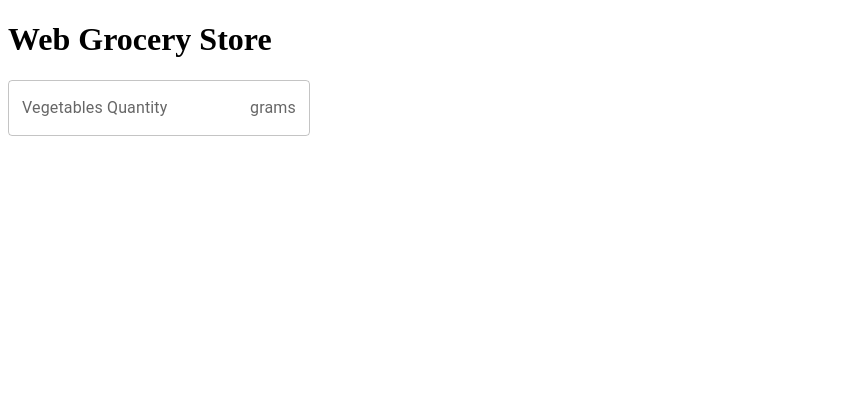
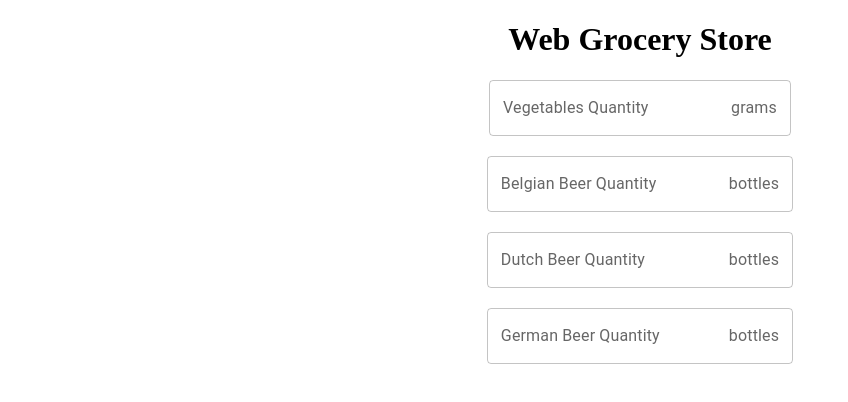
Before and after one commit to stenzeladam/Web-Grocery-Store, a React (Create React App) app in the folder Frontend/frontend/: page / in a window 1280 px wide. Shown: the top 402 px of the page, without its empty margins (0-848 px from the left). Built offline with nearby package versions, Linux system fonts and the light colour scheme.

Commit message:
Added components to add items to order

```diff
--- a/Frontend/frontend/src/App.css
+++ b/Frontend/frontend/src/App.css
@@ -2,37 +2,7 @@
   text-align: center;
 }
 
-.App-logo {
-  height: 40vmin;
-  pointer-events: none;
+/* Added spacing for inputs */
+.input-container {
+  margin: 20px 0;
 }
-
-@media (prefers-reduced-motion: no-preference) {
-  .App-logo {
-    animation: App-logo-spin infinite 20s linear;
-  }
-}
-
-.App-header {
-  background-color: #282c34;
-  min-height: 100vh;
-  display: flex;
-  flex-direction: column;
-  align-items: center;
-  justify-content: center;
-  font-size: calc(10px + 2vmin);
-  color: white;
-}
-
-.App-link {
-  color: #61dafb;
-}
-
-@keyframes App-logo-spin {
-  from {
-    transform: rotate(0deg);
-  }
-  to {
-    transform: rotate(360deg);
-  }
-}
--- a/Frontend/frontend/src/App.tsx
+++ b/Frontend/frontend/src/App.tsx
@@ -1,18 +1,48 @@
 import React, {useState} from 'react';
 import Vegetables from './components/Vegetables'
+import BelgianBeerInput from './components/BelgianBeer';
+import DutchBeerInput from './components/DutchBeer';
+import GermanBeerInput from './components/GermanBeer';
+import './App.css';
 
 const App: React.FC = () => {
 
   const [vegValue, setVegValue] = useState<number | null>();
+  const [BelgianBeerValue, setBelgianBeerValue] = useState<number | null>();
+  const [DutchBeerValue, setDutchBeerValue] = useState<number | null>();
+  const [GermanBeerValue, setGermanBeerValue] = useState<number | null>();
 
   const handleVegetablesChange = (value: number | null) => {
     setVegValue(value);
   };
 
+  const handleBelgianBeerChange = (value: number | null) => {
+    setBelgianBeerValue(value);
+  }
+
+  const handleDutchBeerChange = (value: number | null) => {
+    setDutchBeerValue(value);
+  }
+
+  const handleGermanBeerChange = (value: number | null) => {
+    setGermanBeerValue(value);
+  }
+
   return (
     <div className="App">
       <h1>Web Grocery Store</h1>
-      <Vegetables onChange={handleVegetablesChange}/>
+      <div className="input-container">
+        <Vegetables onChange={handleVegetablesChange} />
+      </div>
+      <div className="input-container">
+        <BelgianBeerInput onChange={handleBelgianBeerChange} />
+      </div>
+      <div className="input-container">
+        <DutchBeerInput onChange={handleDutchBeerChange} />
+      </div>
+      <div className="input-container">
+        <GermanBeerInput onChange={handleGermanBeerChange} />
+      </div>
     </div>
   );
 }
--- /dev/null
+++ b/Frontend/frontend/src/components/BelgianBeer.tsx
@@ -0,0 +1,41 @@
+import React, { useState, ChangeEvent } from 'react';
+import Box from '@mui/material/Box';
+import TextField from '@mui/material/TextField';
+import InputAdornment from '@mui/material/InputAdornment';
+
+interface BelgianBeerProps {
+  onChange: (value: number | null) => void;
+}
+
+const BelgianBeerInput: React.FC<BelgianBeerProps> = ({ onChange }) => {
+  const [value, setValue] = useState<number | null>(null);
+
+  const handleChange = (event: ChangeEvent<HTMLInputElement>) => {
+    const inputValue = event.target.value;
+    let numericValue = inputValue === '' ? null : parseInt(inputValue, 10);
+    if (numericValue !== null && numericValue < 0) {
+      numericValue = 0;
+    }
+    setValue(numericValue);
+    onChange(numericValue);
+  };
+
+  return (
+    <Box component="form" noValidate autoComplete="off">
+      <div>
+        <TextField
+          id="belgian-beer-number"
+          label="Belgian Beer Quantity"
+          type="number"
+          value={value ?? ''}
+          onChange={handleChange}
+          InputProps={{
+            endAdornment: <InputAdornment position="end">bottles</InputAdornment>,
+          }}
+        />
+      </div>
+    </Box>
+  );
+};
+
+export default BelgianBeerInput;
--- /dev/null
+++ b/Frontend/frontend/src/components/DutchBeer.tsx
@@ -0,0 +1,41 @@
+import React, { useState, ChangeEvent } from 'react';
+import Box from '@mui/material/Box';
+import TextField from '@mui/material/TextField';
+import InputAdornment from '@mui/material/InputAdornment';
+
+interface DutchBeerProps {
+  onChange: (value: number | null) => void;
+}
+
+const DutchBeerInput: React.FC<DutchBeerProps> = ({ onChange }) => {
+  const [value, setValue] = useState<number | null>(null);
+
+  const handleChange = (event: ChangeEvent<HTMLInputElement>) => {
+    const inputValue = event.target.value;
+    let numericValue = inputValue === '' ? null : parseInt(inputValue, 10);
+    if (numericValue !== null && numericValue < 0) {
+      numericValue = 0;
+    }
+    setValue(numericValue);
+    onChange(numericValue);
+  };
+
+  return (
+    <Box component="form" noValidate autoComplete="off">
+      <div>
+        <TextField
+          id="dutch-beer-number"
+          label="Dutch Beer Quantity"
+          type="number"
+          value={value ?? ''}
+          onChange={handleChange}
+          InputProps={{
+            endAdornment: <InputAdornment position="end">bottles</InputAdornment>,
+          }}
+        />
+      </div>
+    </Box>
+  );
+};
+
+export default DutchBeerInput;
--- /dev/null
+++ b/Frontend/frontend/src/components/GermanBeer.tsx
@@ -0,0 +1,41 @@
+import React, { useState, ChangeEvent } from 'react';
+import Box from '@mui/material/Box';
+import TextField from '@mui/material/TextField';
+import InputAdornment from '@mui/material/InputAdornment';
+
+interface GermanBeerProps {
+  onChange: (value: number | null) => void;
+}
+
+const GermanBeerInput: React.FC<GermanBeerProps> = ({ onChange }) => {
+  const [value, setValue] = useState<number | null>(null);
+
+  const handleChange = (event: ChangeEvent<HTMLInputElement>) => {
+    const inputValue = event.target.value;
+    let numericValue = inputValue === '' ? null : parseInt(inputValue, 10);
+    if (numericValue !== null && numericValue < 0) {
+      numericValue = 0;
+    }
+    setValue(numericValue);
+    onChange(numericValue);
+  };
+
+  return (
+    <Box component="form" noValidate autoComplete="off">
+      <div>
+        <TextField
+          id="german-beer-number"
+          label="German Beer Quantity"
+          type="number"
+          value={value ?? ''}
+          onChange={handleChange}
+          InputProps={{
+            endAdornment: <InputAdornment position="end">bottles</InputAdornment>,
+          }}
+        />
+      </div>
+    </Box>
+  );
+};
+
+export default GermanBeerInput;
```
